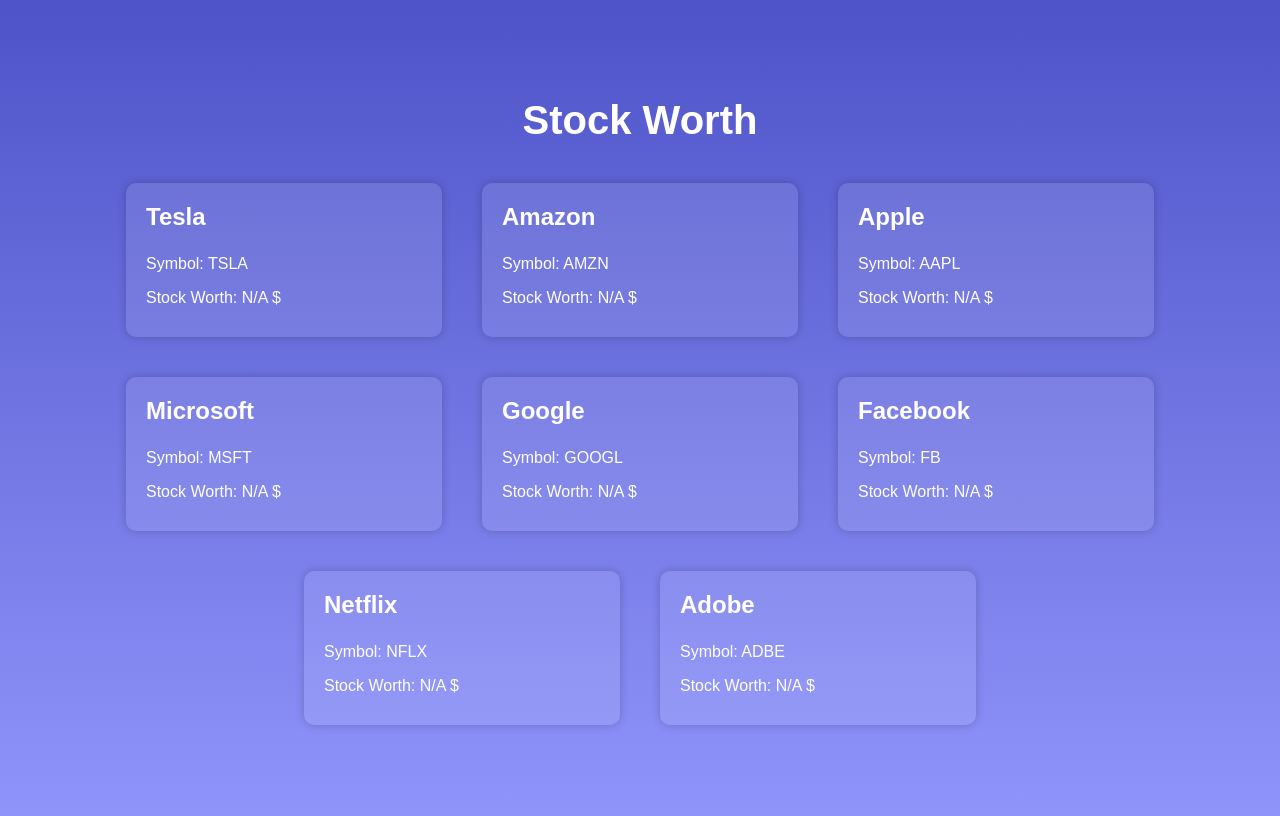
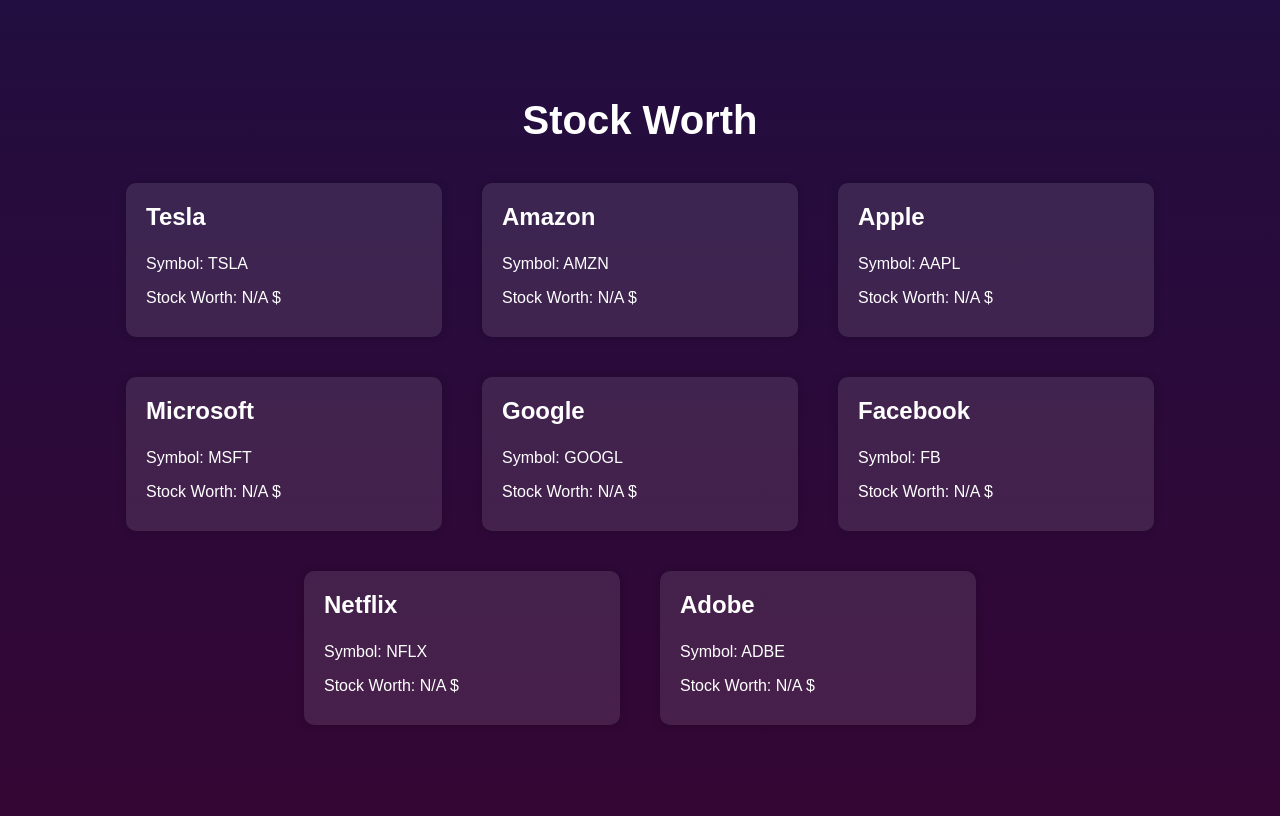
Before and after one commit to Orelbaz/Sela-Course, a Flask app: page / in a window 1280 px wide. Run offline with Flask 2, Linux system fonts and the light colour scheme; data that the repository does not hold is empty.

Commit message:
Update styles.css

```diff
--- a/CoinSite/static/styles.css
+++ b/CoinSite/static/styles.css
@@ -5,7 +5,7 @@
   align-items: center;
   justify-content: center;
   height: 100vh;
-  background: linear-gradient(to bottom, #4e54c8, #8f94fb);
+  background: linear-gradient(to bottom, #220e40, #340634);
   color: white;
   font-family: Arial, sans-serif;
 }
```
